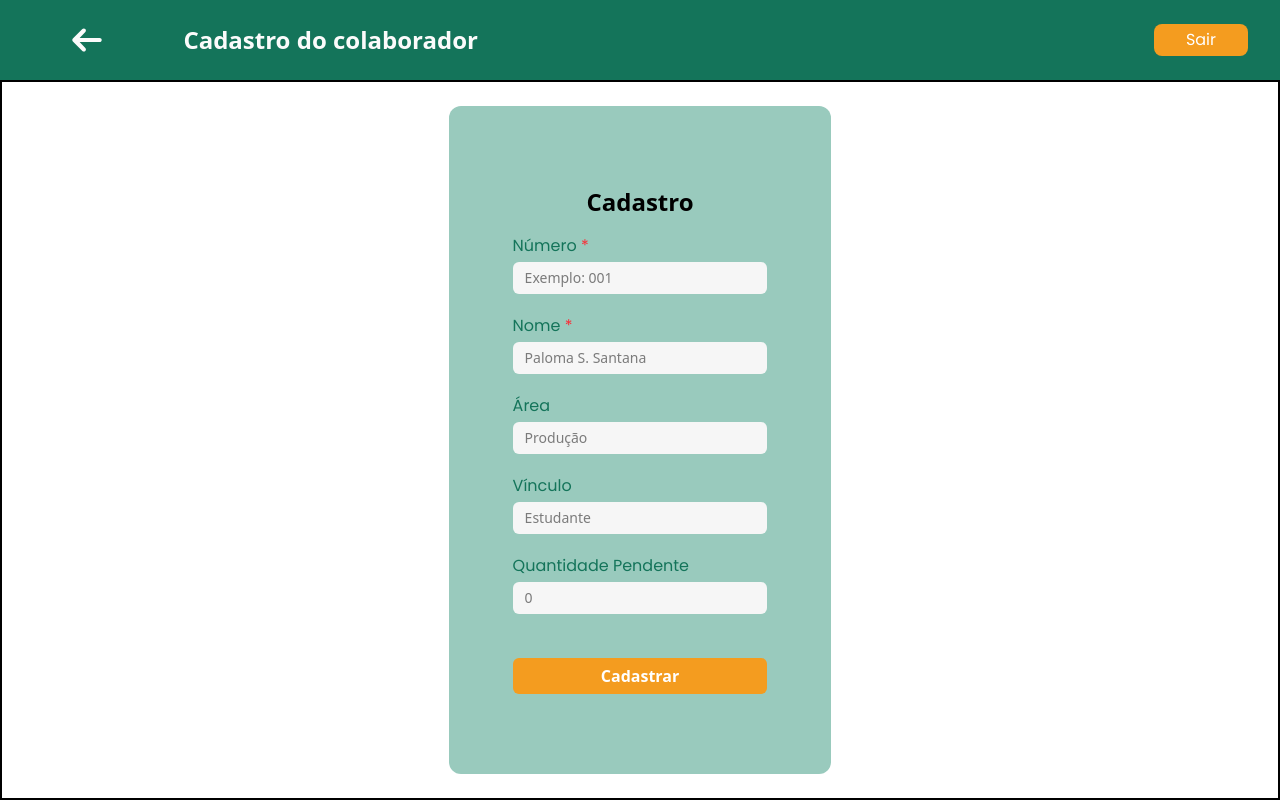
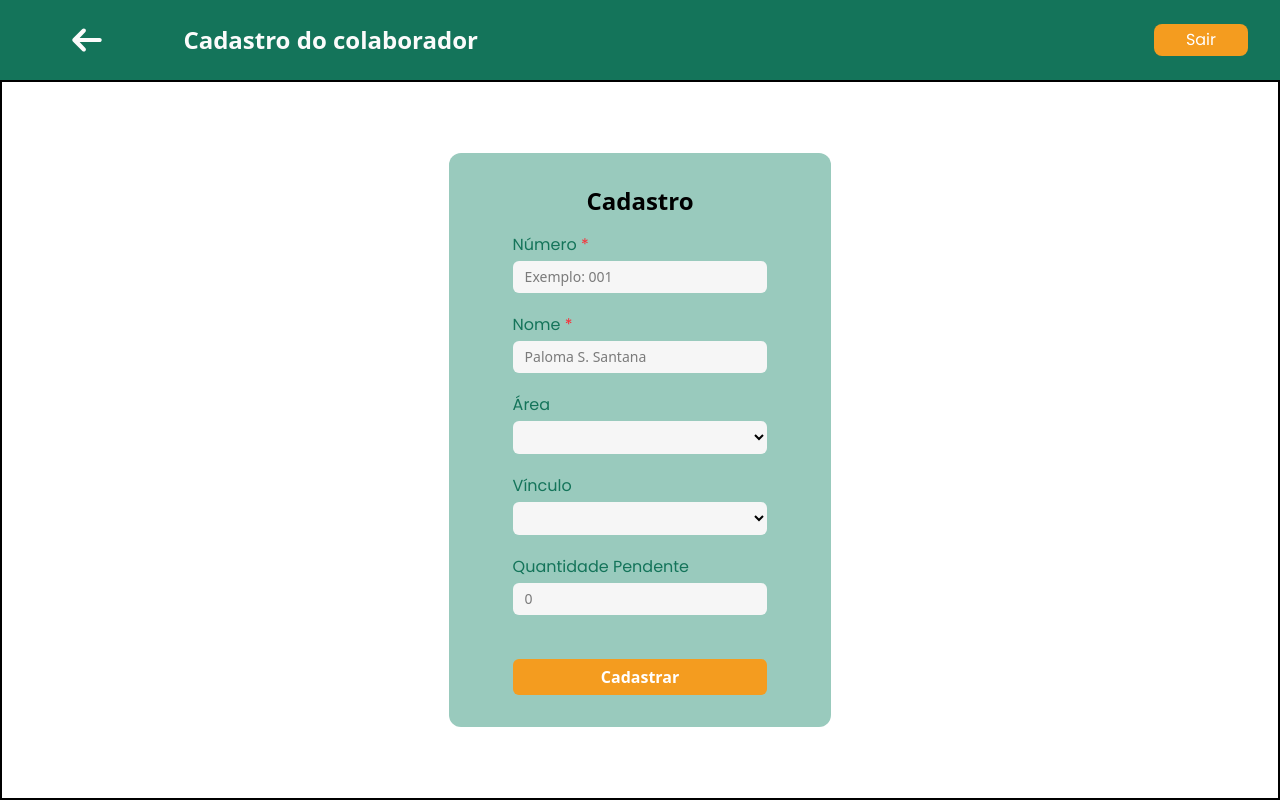
Before and after one commit to Roberto-Ceschini/Rouparia-Front, a Next.js app in the folder rouparia-front/: page /cadastrarColaborador in a window 1280 px wide. Built offline with nearby package versions, Linux system fonts and the light colour scheme.

Commit message:
Select inputs

```diff
--- a/rouparia-front/src/app/cadastrarColaborador/page.tsx
+++ b/rouparia-front/src/app/cadastrarColaborador/page.tsx
@@ -1,5 +1,6 @@
 "use client";
 import FormInput from "@/components/FormInput";
+import FormInputSelect from "@/components/FormInputSelect";
 import HeaderHistoricoColaborador from "@/components/HeaderHistoricoColaborador";
 import SubmitButton from "@/components/SubmitButton";
 import { Form, Formik } from "formik";
@@ -27,7 +28,7 @@ export default function CadastrarColaborador() {
       {/**Conteudo principal*/}
       <div className="flex border-2 w-[100%] h-[100%] justify-center items-center">
         {/**Caixa Formulario*/}
-        <div className="flex flex-col p-2 gap-4 justify-evenly w-[80%] bg-verde-terciario rounded-xl md:w-[30%] lg:px-16 lg:py-20">
+        <div className="flex flex-col p-2 gap-4 justify-evenly w-[80%] bg-verde-terciario rounded-xl lg:py-8 md:w-[30%] lg:px-16">
           {/**Texto Login*/}
           <h1 className="font-bold text-center font-poppins-semi-bold text-xl md:text-2xl">
             Cadastro
@@ -41,6 +42,11 @@ export default function CadastrarColaborador() {
               nColaborador: Yup.number()
                 .typeError("Por favor, digite um número válido!")
                 .required("Por favor, digite o número do colaborador!"),
+                nome: Yup.string()
+                .typeError("Por favor, digite uma string válida!")
+                .required("Por favor, digite o nome do colaborador!"),
+                quantidaadePendente: Yup.number()
+                .typeError("Por favor, digite um número válido!")
             })}
             onSubmit={(values, { setSubmitting }) => {
               setTimeout(() => {
@@ -70,19 +76,21 @@ export default function CadastrarColaborador() {
               />
 
               {/**Area*/}
-              <FormInput
+              <FormInputSelect
                 name="area"
                 placeholder="Produção"
                 label="Área"
                 isErrorVisible={isErrorVisible}
+                isArea={true}
               />
 
               {/**Vinculo*/}
-              <FormInput
+              <FormInputSelect
                 name="vinculo"
                 placeholder="Estudante"
                 label="Vínculo"
                 isErrorVisible={isErrorVisible}
+                isVinculo={true}
               />
 
                 {/**Quantidade pendente*/}
--- /dev/null
+++ b/rouparia-front/src/components/FormInputSelect.tsx
@@ -0,0 +1,60 @@
+import { ErrorMessage, Field } from "formik";
+import SvgCaixaEmail from "./SvgCaixaEmail";
+import SvgCadeado from "./SvgCadeado";
+
+interface FormInputProps {
+  name: string; //Nome do input
+  placeholder: string; //Texto que aparece dentro do input
+  label: string; //Texto que aparece acima do input
+  isErrorVisible?: boolean; //Se o erro é visivel ou não
+  obrigatorio?: boolean;
+  opcoes:string[]
+}
+
+//Array que contem os icones dos inputs
+const inputIcons = [SvgCaixaEmail, SvgCadeado];
+const minuscula = (texto:string)=>{
+    return texto.toLowerCase()
+}
+
+export default function FormInput({
+  name,
+  placeholder,
+  label,
+  isErrorVisible = true,
+  obrigatorio = false,
+  opcoes=[]
+}: FormInputProps) {
+  return (
+    <div className="flex flex-col gap-1">
+      <label
+        htmlFor="email"
+        className="text-verde-primario font-poppins-regular text-base"
+      >
+        {label}
+        {obrigatorio && <span className="text-red-500"> *</span>}
+      </label>
+      <div className="relative">
+        <Field
+          name={name}
+          type={name}
+          placeholder={placeholder}
+          className={`bg-[#F6F6F6] rounded-md ${
+            name === "password" ? "pl-9" : name === "email" ? "pl-9" : "pl-3"
+          } py-1.5 w-[100%] text-sm`}
+          component="select"
+        >
+        {opcoes.map(opcao =>{
+            <option value={minuscula(opcao)}>{opcao}</option>
+        }
+        )}
+        </Field>
+      </div>
+      {isErrorVisible && (
+        <p className="text-vermelho text-sm">
+          <ErrorMessage name={name} />
+        </p>
+      )}
+    </div>
+  );
+}
```
Also changed, not shown: rouparia-front/src/components/FormInput.tsx (+5 -2 lines).
